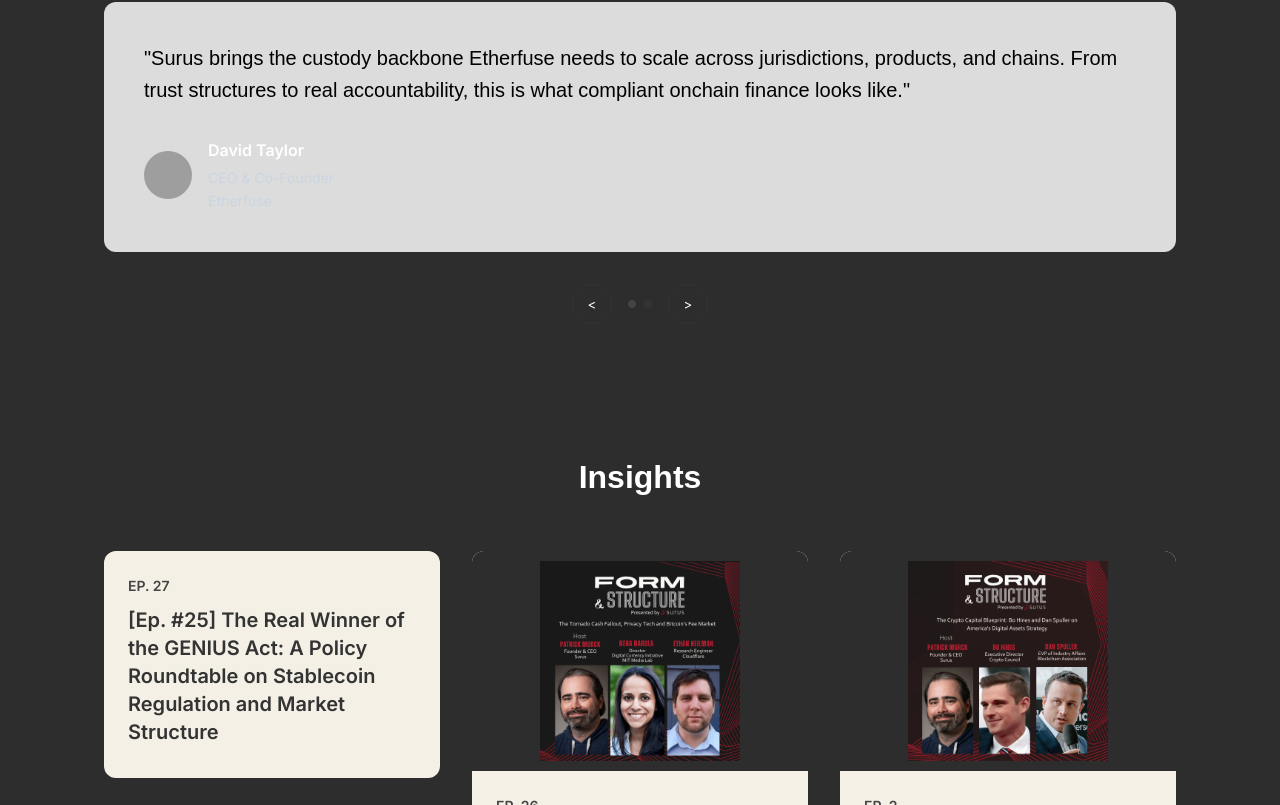
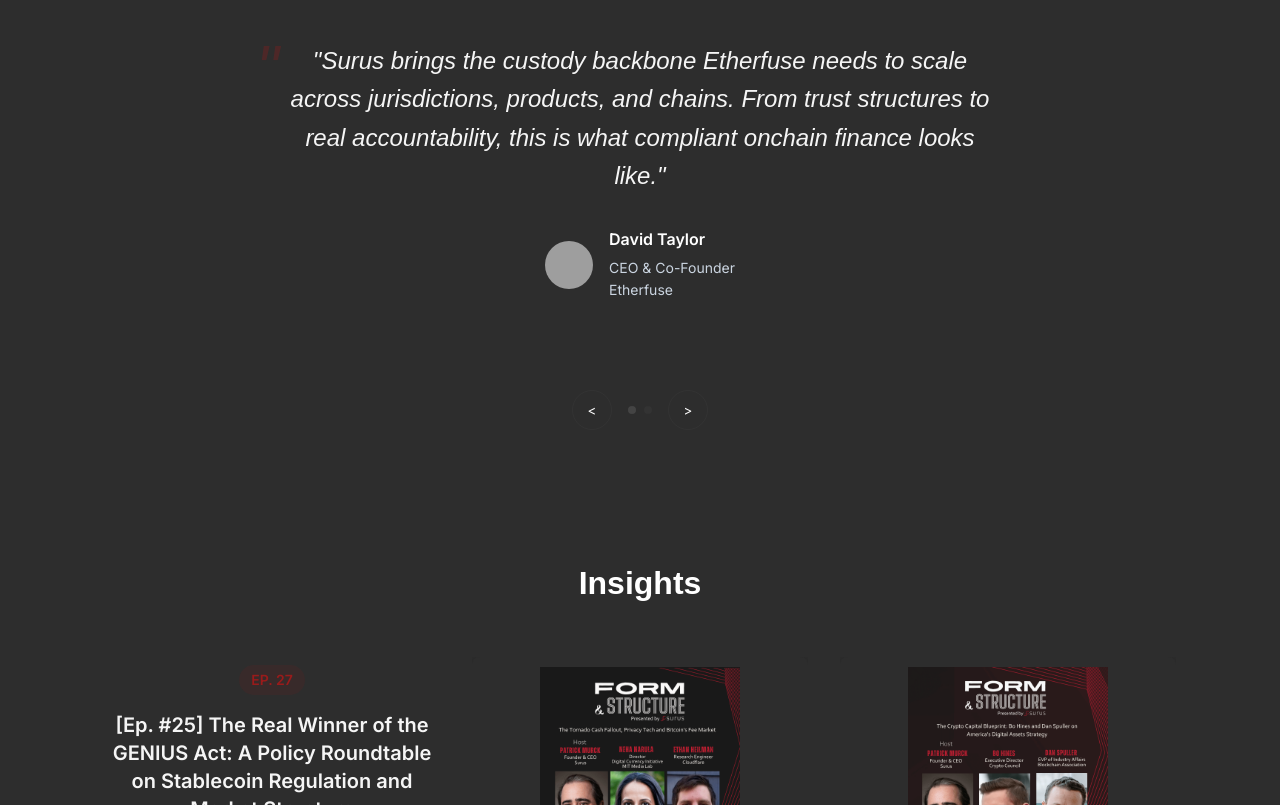
Before and after one commit to klr08/surus-website, a React (Vite) app: page / in a window 1280 px wide. Shown: the part 2495-3300 px from the top of the page. Built offline with nearby package versions, Linux system fonts and the light colour scheme; grey boxes are pictures that could not be loaded; a web font is replaced by a local one.

Commit message:
Update Testimonials and Insights sections to have a floating appearance

```diff
--- a/public/css/homepage.css
+++ b/public/css/homepage.css
@@ -381,29 +381,15 @@
 }
 
 .testimonial {
-  background-color: #DCDCDC;
+  background-color: transparent;
   border: none;
-  border-radius: 12px;
   padding: 40px;
   position: relative;
+  max-width: 800px;
+  margin: 0 auto;
 }
 
-.testimonial::before {
-  content: '';
-  position: absolute;
-  top: 0;
-  left: 0;
-  right: 0;
-  bottom: 0;
-  background-image:
-    radial-gradient(circle at 25% 25%, rgba(255,255,255,0.03) 1px, transparent 1px),
-    radial-gradient(circle at 75% 75%, rgba(255,255,255,0.03) 1px, transparent 1px);
-  background-size: 15px 15px;
-  background-position: 0 0, 7.5px 7.5px;
-  border-radius: 8px;
-  pointer-events: none;
-  z-index: 1;
-}
+/* Removed background pattern for floating appearance */
 
 .testimonial > * {
   position: relative;
@@ -411,15 +397,30 @@
 }
 
 .testimonial-quote {
-  font-size: 1.25rem;
+  font-size: 1.5rem;
   line-height: 1.6;
   margin-bottom: 2rem;
-  color: #000000;
+  color: #f5f5f5;
+  font-style: italic;
+  position: relative;
+  text-align: center;
+}
+
+.testimonial-quote::before {
+  content: '"';
+  font-size: 4rem;
+  position: absolute;
+  left: -1.5rem;
+  top: -1.5rem;
+  opacity: 0.3;
+  color: #991b1b;
 }
 
 .testimonial-author {
   display: flex;
   align-items: center;
+  justify-content: center;
+  margin-top: 2rem;
 }
 
 .author-image {
@@ -453,7 +454,7 @@
   display: flex;
   justify-content: center;
   align-items: center;
-  margin-top: 2rem;
+  margin-top: 3rem;
 }
 
 .carousel-arrow {
@@ -527,22 +528,24 @@
 }
 
 .podcast-card {
-  background-color: #f5f0e6; /* Warm beige color */
+  background-color: transparent;
   border: none;
-  border-radius: 12px;
   overflow: hidden;
-  transition: transform 0.3s, box-shadow 0.3s;
+  transition: transform 0.3s;
+  position: relative;
 }
 
 .podcast-card:hover {
-  transform: translateY(-5px);
-  box-shadow: 0 10px 20px rgba(0, 0, 0, 0.2);
+  transform: translateY(-8px);
 }
 
 .podcast-image {
   height: 220px;
   overflow: hidden;
   position: relative;
+  border-radius: 8px;
+  box-shadow: 0 5px 15px rgba(0, 0, 0, 0.3);
+  margin-bottom: 1rem;
 }
 
 .podcast-image img {
@@ -554,22 +557,28 @@
 }
 
 .podcast-content {
-  padding: 1.5rem;
+  padding: 0.5rem;
+  text-align: center;
 }
 
 .podcast-episode-number {
   font-size: 0.875rem;
   font-weight: 600;
-  color: #444;
+  color: #991b1b;
   margin-bottom: 0.5rem;
   text-transform: uppercase;
+  display: inline-block;
+  background-color: rgba(153, 27, 27, 0.1);
+  padding: 0.25rem 0.75rem;
+  border-radius: 20px;
 }
 
 .podcast-title {
   font-size: 1.25rem;
   font-weight: 600;
-  color: #333333; /* Darker text for better contrast on beige */
+  color: #f5f5f5;
   line-height: 1.4;
+  margin-top: 0.5rem;
 }
 
 .insights-cta {
--- a/public/css/style.css
+++ b/public/css/style.css
@@ -472,16 +472,15 @@
 }
 
 .podcast-card {
-    background: #f5f0e6; /* Warm beige color */
-    border-radius: 12px;
+    background: transparent;
     overflow: hidden;
     border: none;
     transition: all 0.3s ease;
+    position: relative;
 }
 
 .podcast-card:hover {
-    transform: translateY(-5px);
-    box-shadow: 0 10px 30px rgba(0,0,0,0.15);
+    transform: translateY(-8px);
 }
 
 .podcast-image {
@@ -489,6 +488,9 @@
     height: 220px;
     position: relative;
     overflow: hidden;
+    border-radius: 8px;
+    box-shadow: 0 5px 15px rgba(0, 0, 0, 0.3);
+    margin-bottom: 1rem;
 }
 
 .podcast-image img {
@@ -500,7 +502,8 @@
 }
 
 .podcast-content {
-    padding: 40px;
+    padding: 0.5rem;
+    text-align: center;
 }
 
 .podcast-meta {
```
